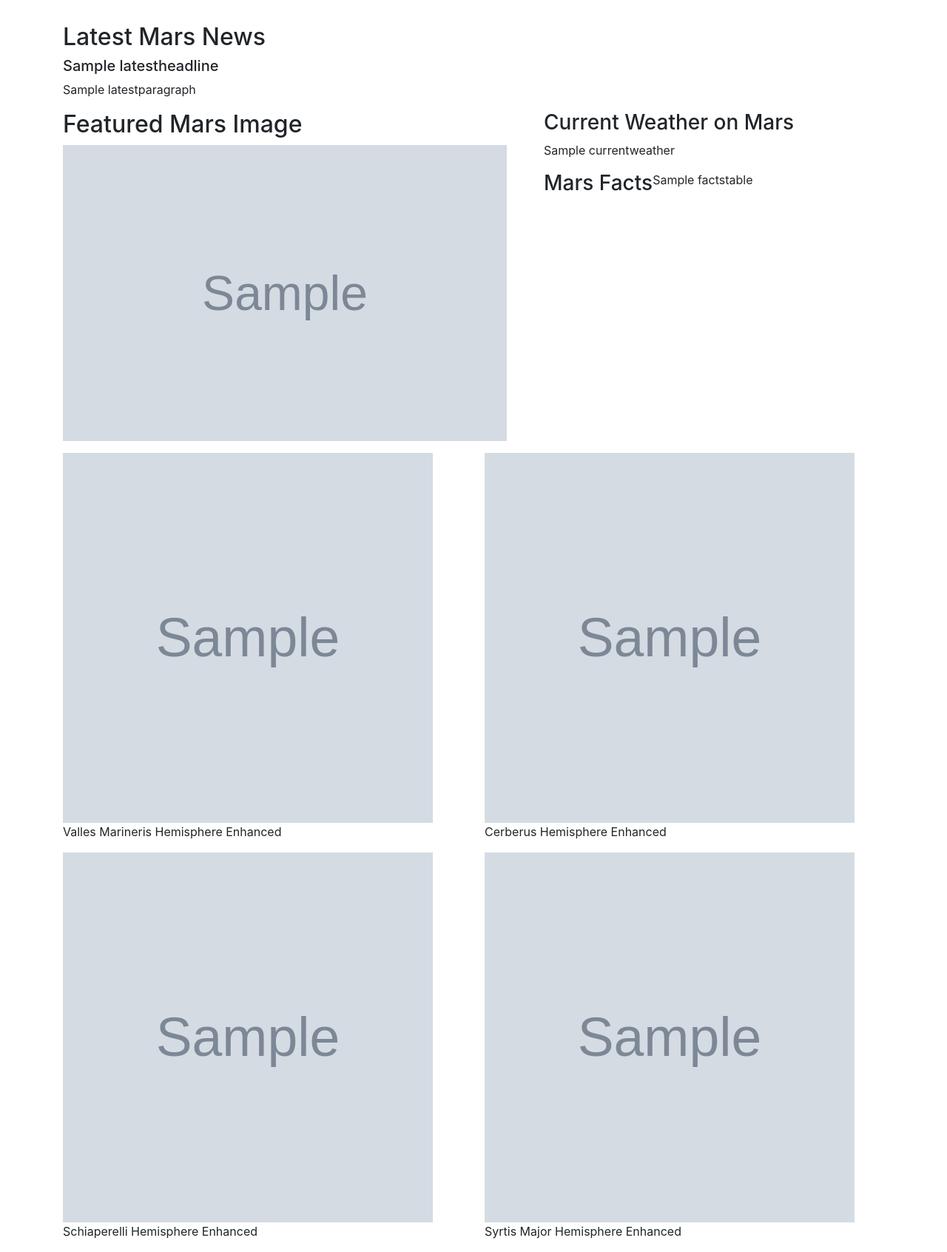
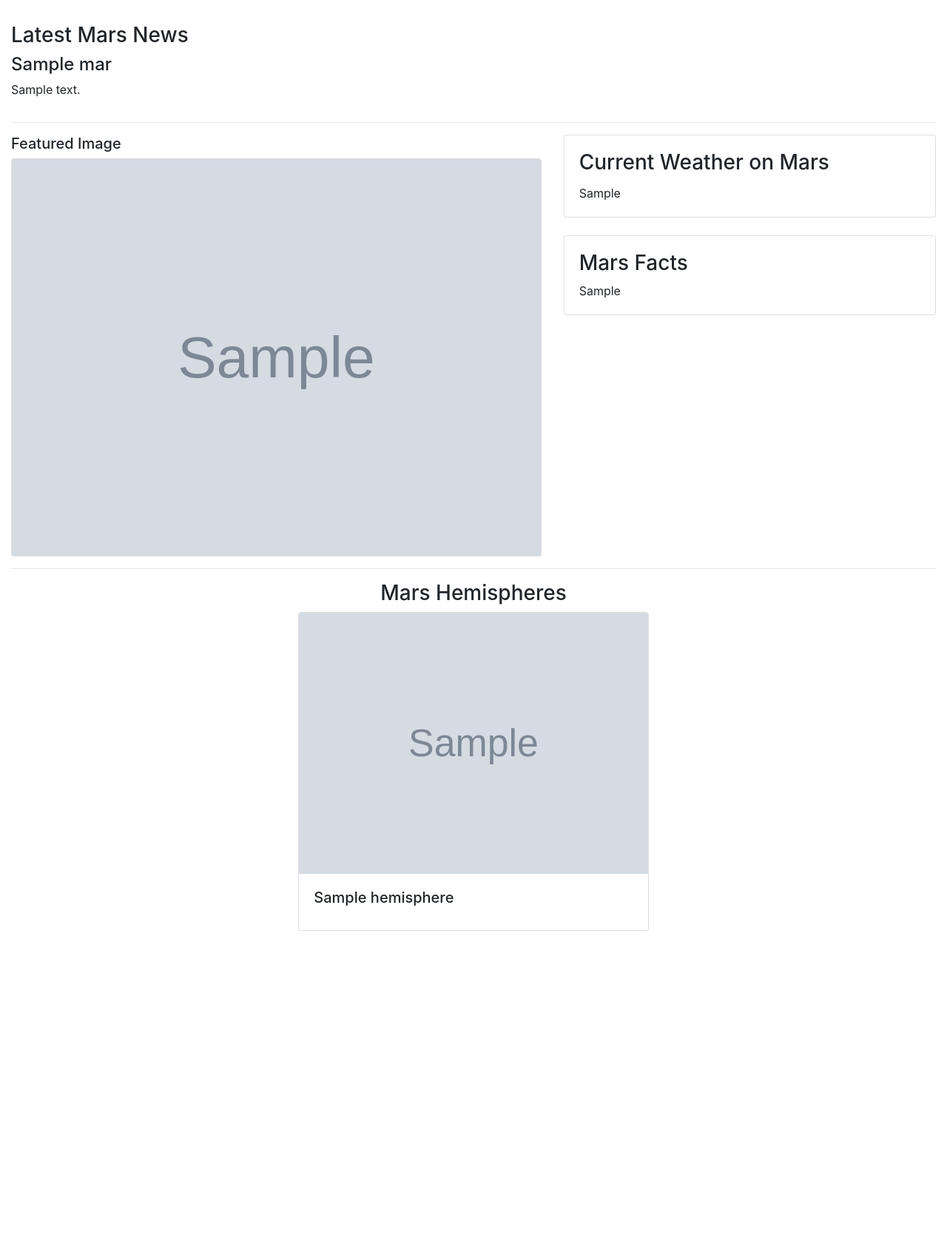
Before and after one commit to lujane-92/Web-scraping-challenge, a Flask app: template templates/index.html in a window 1280 px wide. Shown: the part 249-1941 px from the top of the page at 74% size. After the commit the page ends 1507 px from the top, so only its background shows below. Run offline with Flask 2, Linux system fonts and the light colour scheme; the template is opened without the code that fills it: most values are stand-ins (such as "Sample title", 1, 10 or a date in 2020); grey boxes marked "Sample" are stand-in pictures; some libraries are stand-ins or nearby versions.

Commit message:
updated files

```diff
--- a/templates/index.html
+++ b/templates/index.html
@@ -3,78 +3,87 @@
 
 <head>
   <meta charset="UTF-8">
-  <title>Mars</title>
-  <link rel="stylesheet" href="https://maxcdn.bootstrapcdn.com/bootstrap/4.4.1/css/bootstrap.min.css">
+  <meta name="viewport" content="width=device-width, initial-scale=1.0">
+  <meta http-equiv="X-UA-Compatible" content="ie=edge">
+  <title>Mission to Mars</title>
+  <link rel="stylesheet" href="https://maxcdn.bootstrapcdn.com/bootstrap/4.0.0/css/bootstrap.min.css" integrity="sha384-Gn5384xqQ1aoWXA+058RXPxPg6fy4IWvTNh0E263XmFcJlSAwiGgFAW/dAiS6JXm" crossorigin="anonymous">
+  <link rel="stylesheet" href="static/style.css">
 </head>
 
 <body>
-  <div class="container">
+  <div class="container-fluid">
+    <div class="jumbotron text-center" style="background-image: url('https://wallpaperaccess.com/full/538127.jpg'); background-size: cover;">
+      <h1 class="text-white">Mission to Mars!</h1>
+      <p class=' andale_font'><a class="btn bg-light btn-lg text-dark" href="/scrape" role="button">Get Data!</a></p>
+    </div>
+    <!-- mars is the name of db from /scrape that will be returned -->
 
-    <div class="jumbotron text-center">
-      <h1>Mission To Mars</h1>
-      <p><a class="btn btn-primary btn-lg" href="/scrape" role="button">Scrape New Data</a></p>
+    <div class="row">
+      <div class="col-lg-12 col-sm-12">
+        <h3 class='andale_font'>Latest Mars News</h3>
+        <h4 class='andale_font'>{{ mars.news_title }} </h4>
+        <p class='andale_font'> {{ mars.summary }}</p>
+      </div>
     </div>
 
+    <hr>
 
-
-    {% for item in mars_results %}
     <div class="row">
-      <div class="col-md-12">
-        <h2>Latest Mars News</h2>
-        <h5>{{item.latestheadline}}</h5>
-        <p>{{item.latestparagraph}}</p>
-
+      <div class="col-lg-7 col-sm-12">
+        <h5 class='andale_font'>Featured Image</h5>
+        <div class='card '>
+          <img :hover class= 'card-img-top' href='https://www.jpl.nasa.gov/spaceimages/' src="{{ mars.featured_image_url }}" alt="Featured Image">
+        </div>
       </div>
-    </div>
-    <div class="row">
-      <div class="col-md-7">
-        <h2>Featured Mars Image</h2>
-        <img src = {{item.featuredimage}} height=400px width=600 px>
-        <p></p>
-      </div>
-      <div class="col-md-5">
-        <div class="row">
-          <h3>Current Weather on Mars</h3>
-          <p>{{item.currentweather}}</p>
+      <br>
+      <div class='col-lg-5 col-sm-12'>
+        <div class='card'>
+          <div class="card-body">
+            <h3 class='card-title'>Current Weather on Mars</h3>
+            <p class='card-text'>{{mars.mars_weather}}</p>
+          </div>
         </div>
-        <div class="row">
-          <h3>Mars Facts</h3>
-          <p> {{item.factstable | safe}} </p>
+        <br>
+        <div class='card'>
+          <div class="card-body">
+            <h3 class='andale_font'>Mars Facts</h3>
+            {{mars.Mars_table|safe}}
+          </div>
         </div>
       </div>
     </div>
 
-    <div class="row">
-      <div class="col-6">
-        <img src = {{item.va_img_url}} height=500px width=500px>
-        <p>Valles Marineris Hemisphere Enhanced</p>
-        <p></p>
-      </div>
-      <div class="col-6">
-        <img src = {{item.ce_img_url}} height=500px width=500px>
-        <p>Cerberus Hemisphere Enhanced</p>
-      </div>
-      <p></p>
-    </div>
+    <hr>
 
     <div class="row">
-      <div class="col-6">
-        <img src = {{item.sc_img_url}} height=500px width=500px>
-        <p>Schiaperelli Hemisphere Enhanced</p>
-        <p></p>
-      </div>
-      <div class="col-6">
-        <img src = {{item.sy_img_url}} height=500px width=500px>
-        <p>Syrtis Major Hemisphere Enhanced</p>
-        <p></p>
+      <div class="col-lg-12 col-sm-12">
+        <h3 class='text-center'>Mars Hemispheres</h3>
+
+        {% for hemisphere in mars.Hemispheres %}
+
+          <div class='card-deck justify-content-md-center'>
+            <div class="col-lg-5 col-sm-8">
+              <div class='card'>
+                <a href="https://astrogeology.usgs.gov/search/results?q=hemisphere+enhanced&k1=target&v1=Mars">
+                <img class= 'card-img-top' src="{{hemisphere.img_url}}"  alt="Hemisphere 1/4">
+                </a>
+                <div class="card-body">
+                  <h5 class="card-title">{{hemisphere.title}}</h5>
+                </div>
+              </div>
+            </div>
+          </div>
+
+        {% endfor %}
+
       </div>
     </div>
+  </div>
 
-
-
-    {% endfor %}
-
-  </div>
+  <script src="https://code.jquery.com/jquery-3.2.1.js" integrity="sha256-DZAnKJ/6XZ9si04Hgrsxu/8s717jcIzLy3oi35EouyE=" crossorigin="anonymous"></script>
+  <script src="https://maxcdn.bootstrapcdn.com/bootstrap/3.3.7/js/bootstrap.min.js" integrity="sha384-Tc5IQib027qvyjSMfHjOMaLkfuWVxZxUPnCJA7l2mCWNIpG9mGCD8wGNIcPD7Txa"
+    crossorigin="anonymous">
+    </script>
 </body>
 
 </html>
```
Also changed, not shown: 1 other file.
